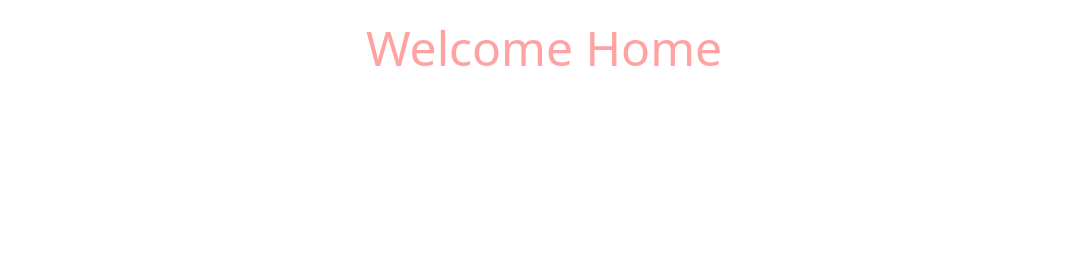
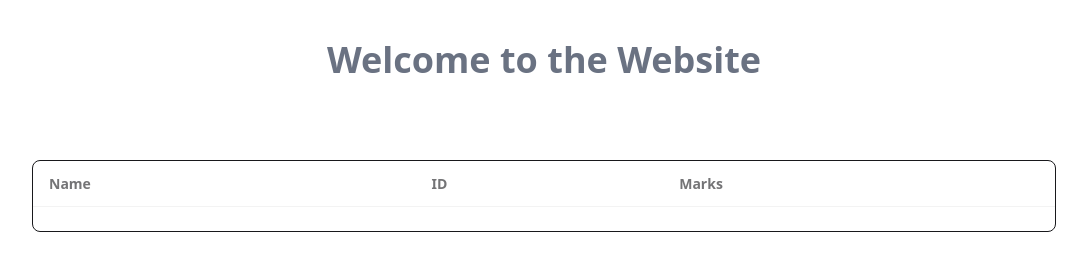
Before and after one commit to sabbir-islam/Lab-Evaluation, a plain HTML site: page index.html in a window 1280 px wide. Shown: the whole page, without its empty margins (96-1183 px from the left). Drawn offline with nearby package versions, Linux system fonts and the light colour scheme.

Commit message:
table branch created

```diff
--- a/index.html
+++ b/index.html
@@ -7,13 +7,46 @@
     <!-- tailwind link here  -->
     <script src="https://cdn.jsdelivr.net/npm/@tailwindcss/browser@4"></script>
     <!-- daisy ui  -->
+    <link
+      href="https://cdn.jsdelivr.net/npm/daisyui@5"
+      rel="stylesheet"
+      type="text/css"
+    />
     <script src="https://cdn.jsdelivr.net/npm/@tailwindcss/browser@4"></script>
   </head>
   <body>
-    <main>
-      <div class="flex justify-center items-center mt-6">
-        <h1 class="text-5xl text-red-300">Welcome Home</h1>
+    <main class="w-[80%] mx-auto">
+      <div class="flex justify-center mt-10">
+        <h1 class="text-4xl font-bold text-gray-500">Welcome to the Website</h1>
       </div>
+      <!-- table start here  -->
+      <div class="mt-20">
+        <div
+          class="overflow-x-auto rounded-box border border-base-content/5 bg-base-100"
+        >
+          <table class="table">
+            <thead>
+              <tr>
+                <th>Name</th>
+                <th>ID</th>
+                <th>Marks</th>
+              </tr>
+            </thead>
+            <tbody>
+              <tr>
+                <td id="name"></td>
+                <td id="id"></td>
+                <td id="marks"></td>
+              </tr>
+            </tbody>
+          </table>
+        </div>
+      </div>
+      <!-- table end here  -->
+      <!-- form start here  -->
+
+      <!-- form end here  -->
     </main>
   </body>
+  <script src="index.js"></script>
 </html>
```
Also changed, not shown: index.js (added).
